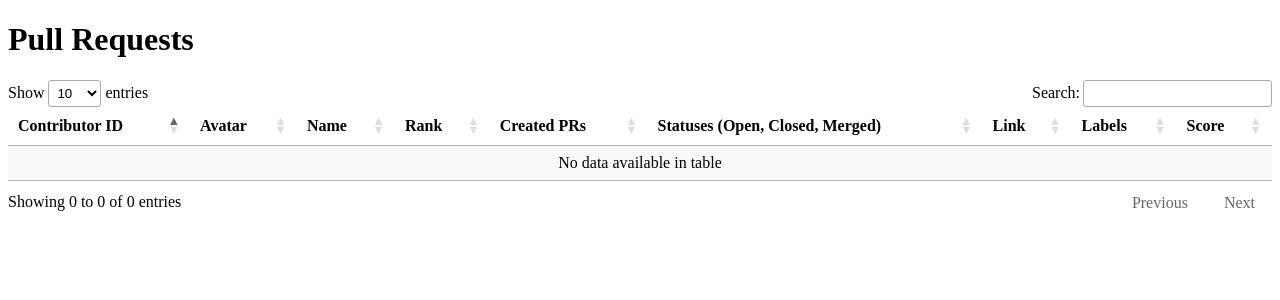
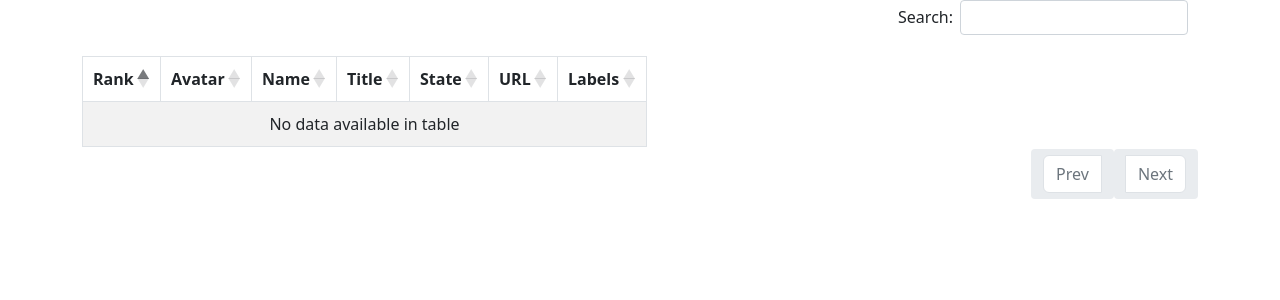
Before and after one commit to Walayhs/LeadBoard, a Django app: page /pr/ in a window 1280 px wide. Shown: the top 300 px of the page. Run offline with Django 5.2, Linux system fonts and the light colour scheme; data that the repository does not hold is empty; parts of the project's set-up code (start-up, migrations or seed data) failed here and were passed over; some libraries are stand-ins or nearby versions.

Commit message:
Update pull_requests.html

```diff
--- a/repo/templates/pull_requests.html
+++ b/repo/templates/pull_requests.html
@@ -1,55 +1,82 @@
 {% load static %}
 <!DOCTYPE html>
-<html>
+<html lang="en">
 <head>
+    <meta charset="UTF-8">
+    <meta name="viewport" content="width=device-width, initial-scale=1.0">
     <title>Pull Requests</title>
-    <link rel="stylesheet" type="text/css" href="https://cdn.datatables.net/1.11.5/css/jquery.dataTables.css">
-    <script type="text/javascript" charset="utf8" src="https://code.jquery.com/jquery-3.5.1.js"></script>
-    <script type="text/javascript" charset="utf8" src="https://cdn.datatables.net/1.11.5/js/jquery.dataTables.js"></script>
+    <link rel="stylesheet" href="https://cdn.jsdelivr.net/npm/bootstrap@5.2.0/dist/css/bootstrap.min.css">
+    <link rel="stylesheet" href="https://cdn.datatables.net/1.11.5/css/dataTables.bootstrap4.min.css">
+    <link rel="stylesheet" href="{% static 'css/style.min.css' %}">
+
+    <link rel="icon" href="{% static 'images/favicon.ico' %}" type="image/x-icon">
 </head>
 <body>
-    <h1>Pull Requests</h1>
-    <table id="pullRequestsTable" class="display">
+    <div class="container table-container">
+        <table id="pullRequestsTable" class="display table table-striped table-bordered">
             <thead>
                 <tr>
-                <th>Contributor ID</th>
+                    <th>Rank</th>
                     <th>Avatar</th>
                     <th>Name</th>
-                <th>Rank</th>
-                <th>Created PRs</th>
-                <th>Statuses (Open, Closed, Merged)</th>
-                <th>Link</th>
+                    <th>Title</th>
+                    <th>State</th>
+                    <th>URL</th>
                     <th>Labels</th>
-                <th>Score</th>
                 </tr>
             </thead>
             <tbody>
                 {% for pr in pull_requests %}
                 <tr>
-                <td>{{ pr.contributor.github_id }}</td>
-                <td><img src="{{ pr.contributor.avatar_url }}" width="50" height="50"></td>
+                    <td class="rank">{{ forloop.counter }}</td>
+                    <td><img src="{{ pr.contributor.avatar_url }}" class="img-fluid badge-img" alt="{{ pr.contributor.username }}'s Avatar"></td>
                     <td>{{ pr.contributor.username }}</td>
-                <td>{{ pr.contributor.score_set.first.rank }}</td>
                     <td>{{ pr.title }}</td>
                     <td>{{ pr.state }}</td>
-                <td><a href="{{ pr.url }}">{{ pr.url }}</a></td>
+                    <td><a href="{{ pr.url }}" target="_blank">{{ pr.url }}</a></td>
                     <td>
                         {% for label in pr.labels %}
-                        {{ label.name }}
+                            <span class="badge-label">{{ label.name }}</span>
                         {% endfor %}
                     </td>
-                <td>{{ pr.contributor.score_set.first.score }}</td>
                 </tr>
                 {% endfor %}
             </tbody>
         </table>
+    </div>
+
+
+    <!-- External JS -->
+    <script src="https://code.jquery.com/jquery-3.6.0.min.js"></script>
+    <script src="https://cdn.jsdelivr.net/npm/bootstrap@5.2.0/dist/js/bootstrap.bundle.min.js"></script>
+    <script src="https://cdn.datatables.net/1.11.5/js/jquery.dataTables.min.js"></script>
+    <script src="https://cdn.datatables.net/1.11.5/js/dataTables.bootstrap4.min.js"></script>
+
+<!-- Local JS (if needed) -->
+    {% comment %} <script src="{% static 'js/custom.js' %}"></script> {% endcomment %}
 
     <script>
         $(document).ready(function() {
             $('#pullRequestsTable').DataTable({
-                "searching": true  // Enables search functionality
+                "pagingType": "simple_numbers",
+                "searching": true,
+                "ordering": true,
+                "order": [[ 0, "asc" ]],
+                "responsive": true,
+                "scrollX": true,
+                "lengthChange": false,
+                "dom": '<"top"f>rt<"bottom"lp><"clear">',
+                "language": {
+                    "paginate": {
+                        "previous": "Prev",
+                        "next": "Next"
+                    }
+                }
             });
         });
     </script>
+
+
+
 </body>
 </html>
```
Lines whose indentation alone changed are shown as unchanged.
